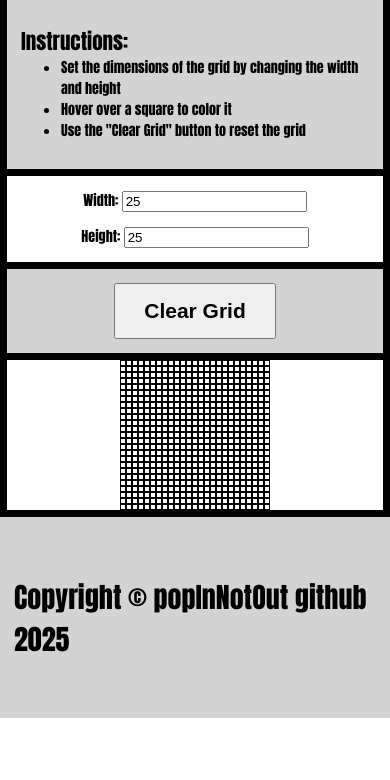
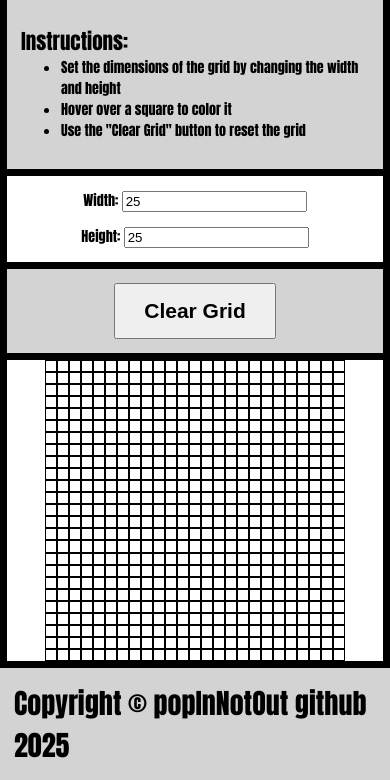
Before and after one commit to popInNotOut/odin-etch-a-sketch, a plain HTML site: page index.html in a window 390 px wide. Shown: the part 126-906 px from the top of the page. Before the commit the page ends 844 px from the top, so only its background shows below. Drawn offline with Linux system fonts and the light colour scheme.

Commit message:
Increased grid size for mobile users

```diff
--- a/style.css
+++ b/style.css
@@ -89,8 +89,19 @@ ul {
 #grid {
     display: flex;
     flex-wrap: wrap;
+    aspect-ratio: 1 / 1;
+}
+
+@media (min-width: 768px) {
+  #grid {
     width: 40%;
-    aspect-ratio: 1 / 1;
+  }
+}
+
+@media (max-width: 767px) {
+  #grid {
+    width: 80%;
+  }
 }
 /* END OF ID SELECTORS */
 
```
